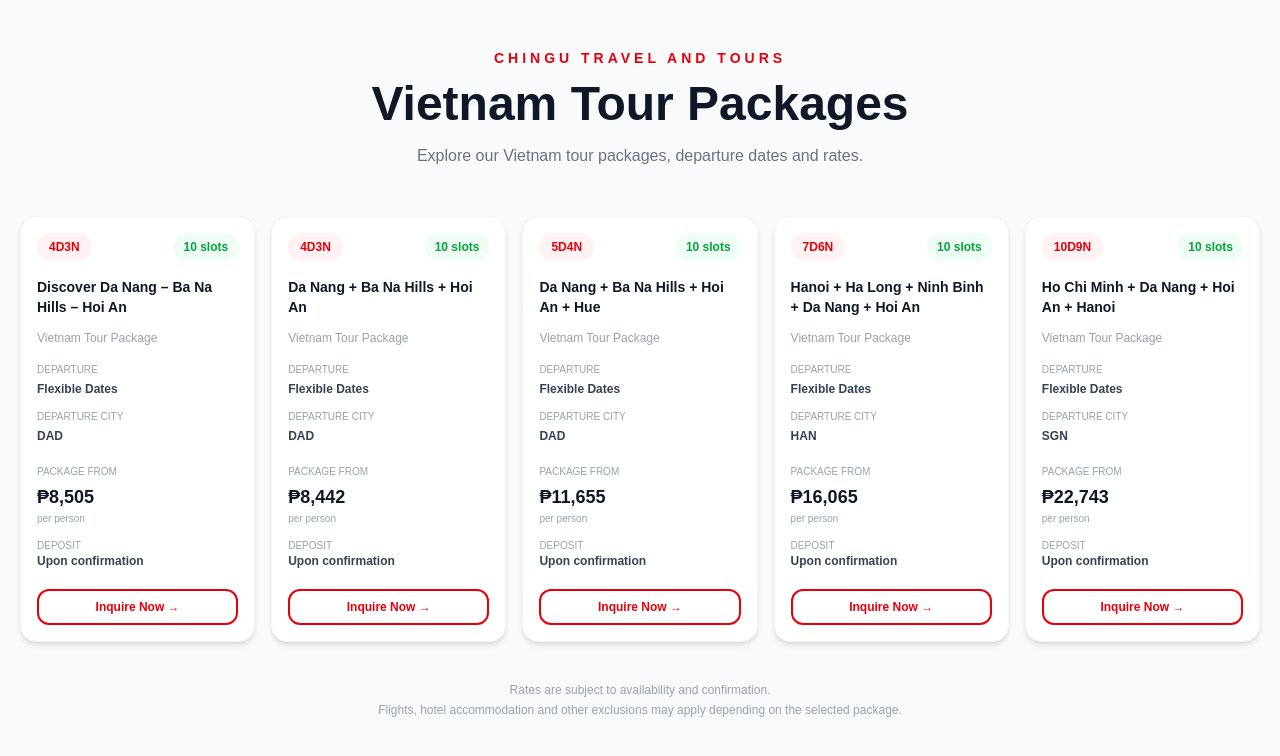
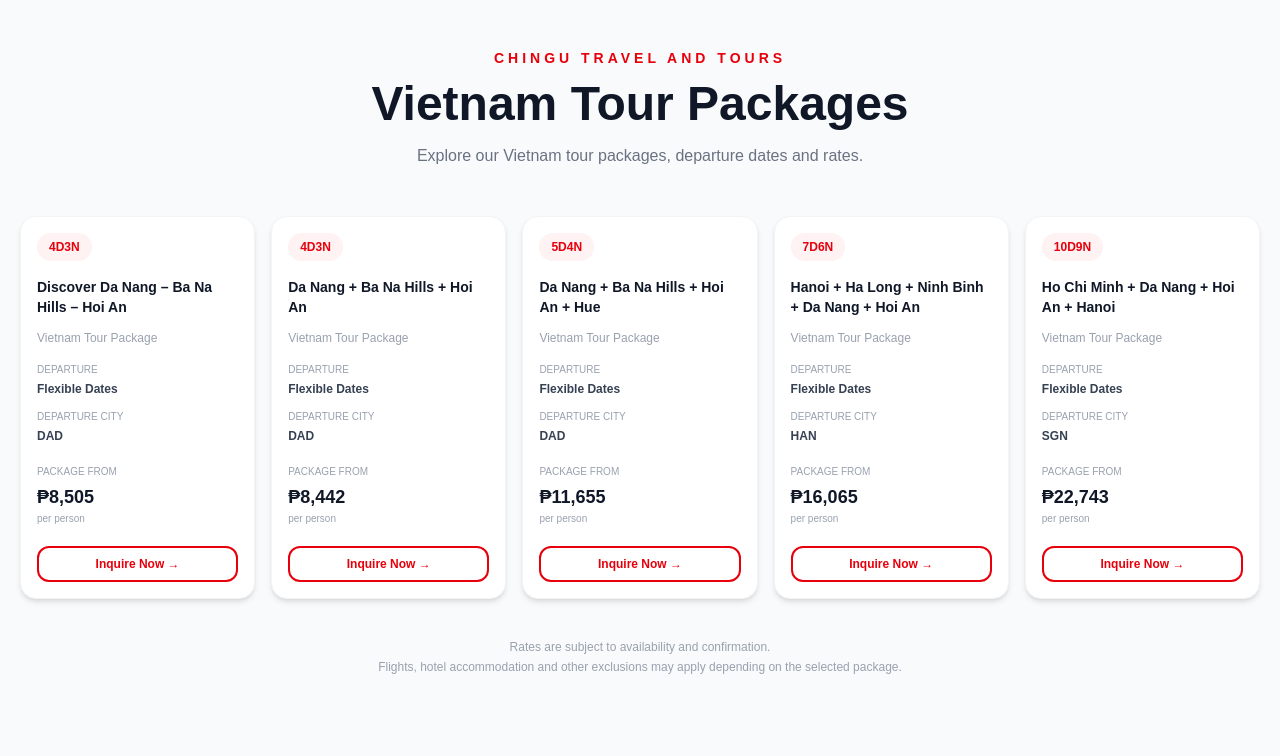
Before and after one commit to chingutravelandtours/chingu-website, a Next.js app: page /vietnam-tours in a window 1280 px wide. Shown: the top 756 px of the page. Built offline with nearby package versions, Linux system fonts and the light colour scheme.

Commit message:
Update page.tsx

```diff
--- a/app/vietnam-tours/page.tsx
+++ b/app/vietnam-tours/page.tsx
@@ -9,8 +9,6 @@ type Package = {
   dates: string;
   city: string;
   price: number;
-  slots?: number;
-  deposit?: number;
 };
 
 const packages: Package[] = [
@@ -21,10 +19,7 @@ const packages: Package[] = [
     dates: "Flexible Dates",
     city: "DAD",
     price: 135 * USD_TO_PHP,
-    slots: 10,
-    deposit: 0,
   },
-
   {
     title: "Da Nang + Ba Na Hills + Hoi An",
     subtitle: "Vietnam Tour Package",
@@ -32,10 +27,7 @@ const packages: Package[] = [
     dates: "Flexible Dates",
     city: "DAD",
     price: 134 * USD_TO_PHP,
-    slots: 10,
-    deposit: 0,
   },
-
   {
     title: "Da Nang + Ba Na Hills + Hoi An + Hue",
     subtitle: "Vietnam Tour Package",
@@ -43,10 +35,7 @@ const packages: Package[] = [
     dates: "Flexible Dates",
     city: "DAD",
     price: 185 * USD_TO_PHP,
-    slots: 10,
-    deposit: 0,
   },
-
   {
     title: "Hanoi + Ha Long + Ninh Binh + Da Nang + Hoi An",
     subtitle: "Vietnam Tour Package",
@@ -54,10 +43,7 @@ const packages: Package[] = [
     dates: "Flexible Dates",
     city: "HAN",
     price: 255 * USD_TO_PHP,
-    slots: 10,
-    deposit: 0,
   },
-
   {
     title: "Ho Chi Minh + Da Nang + Hoi An + Hanoi",
     subtitle: "Vietnam Tour Package",
@@ -65,8 +51,6 @@ const packages: Package[] = [
     dates: "Flexible Dates",
     city: "SGN",
     price: 361 * USD_TO_PHP,
-    slots: 10,
-    deposit: 0,
   },
 ];
 
@@ -105,305 +89,100 @@ Thank you!`
 
   return (
     <main className="min-h-screen bg-gray-50 py-12 px-5">
-
       <div className="max-w-[1600px] mx-auto">
 
-        {/* HEADER */}
-
         <div className="text-center mb-12">
-
-          <p className="
-            text-red-600
-            font-semibold
-            uppercase
-            tracking-[4px]
-            text-sm
-          ">
+          <p className="text-red-600 font-semibold uppercase tracking-[4px] text-sm">
             CHINGU Travel and Tours
           </p>
 
-          <h1 className="
-            mt-3
-            text-4xl
-            md:text-5xl
-            font-bold
-            text-gray-900
-          ">
+          <h1 className="mt-3 text-4xl md:text-5xl font-bold text-gray-900">
             Vietnam Tour Packages
           </h1>
 
-          <p className="
-            mt-4
-            text-gray-500
-          ">
+          <p className="mt-4 text-gray-500">
             Explore our Vietnam tour packages, departure dates and rates.
           </p>
-
         </div>
 
-
-        {/* PACKAGE GRID */}
-
-        <div className="
-          grid
-          grid-cols-1
-          sm:grid-cols-2
-          md:grid-cols-3
-          lg:grid-cols-5
-          gap-4
-        ">
+        <div className="grid grid-cols-1 sm:grid-cols-2 md:grid-cols-3 lg:grid-cols-5 gap-4">
 
           {packages.map((pkg, index) => (
-
             <div
-              key={`${pkg.title}-${pkg.dates}-${index}`}
-              className="
-                bg-white
-                rounded-2xl
-                border
-                border-gray-100
-                shadow-md
-                p-4
-                hover:shadow-xl
-                hover:-translate-y-1
-                transition-all
-                duration-300
-                flex
-                flex-col
-              "
+              key={`${pkg.title}-${index}`}
+              className="bg-white rounded-2xl border border-gray-100 shadow-md p-4 hover:shadow-xl hover:-translate-y-1 transition-all duration-300 flex flex-col"
             >
 
-              {/* DURATION + STATUS */}
+              <span className="w-fit text-xs font-bold px-3 py-1.5 rounded-full bg-red-50 text-red-600">
+                {pkg.duration}
+              </span>
 
-              <div className="
-                flex
-                justify-between
-                items-center
-                gap-2
-              ">
-
-                <span className="
-                  text-xs
-                  font-bold
-                  px-3
-                  py-1.5
-                  rounded-full
-                  bg-red-50
-                  text-red-600
-                ">
-                  {pkg.duration}
-                </span>
-
-                <span className={`
-                  text-xs
-                  font-semibold
-                  px-2.5
-                  py-1.5
-                  rounded-full
-                  ${
-                    pkg.slots && pkg.slots > 0
-                      ? "bg-green-50 text-green-600"
-                      : "bg-gray-100 text-gray-500"
-                  }
-                `}>
-                  {
-                    pkg.slots && pkg.slots > 0
-                      ? `${pkg.slots} slots`
-                      : "Available"
-                  }
-                </span>
-
-              </div>
-
-
-              {/* TITLE */}
-
-              <h2 className="
-                mt-4
-                text-sm
-                font-bold
-                text-gray-900
-                min-h-[45px]
-              ">
+              <h2 className="mt-4 text-sm font-bold text-gray-900 min-h-[45px]">
                 {pkg.title}
               </h2>
 
-
-              {/* TYPE */}
-
-              <p className="
-                mt-2
-                text-xs
-                text-gray-400
-              ">
+              <p className="mt-2 text-xs text-gray-400">
                 {pkg.subtitle}
               </p>
 
-
-              {/* DATE */}
-
               <div className="mt-4">
-
-                <p className="
-                  text-[10px]
-                  uppercase
-                  text-gray-400
-                ">
+                <p className="text-[10px] uppercase text-gray-400">
                   Departure
                 </p>
 
-                <p className="
-                  mt-1
-                  text-xs
-                  font-semibold
-                  text-gray-700
-                ">
+                <p className="mt-1 text-xs font-semibold text-gray-700">
                   {pkg.dates}
                 </p>
-
               </div>
 
-
-              {/* CITY */}
-
               <div className="mt-3">
-
-                <p className="
-                  text-[10px]
-                  uppercase
-                  text-gray-400
-                ">
+                <p className="text-[10px] uppercase text-gray-400">
                   Departure City
                 </p>
 
-                <p className="
-                  mt-1
-                  text-xs
-                  font-semibold
-                  text-gray-700
-                ">
+                <p className="mt-1 text-xs font-semibold text-gray-700">
                   {pkg.city}
                 </p>
-
               </div>
 
-
-              {/* PRICE */}
-
               <div className="mt-auto pt-5">
-
-                <p className="
-                  text-[10px]
-                  uppercase
-                  text-gray-400
-                ">
+                <p className="text-[10px] uppercase text-gray-400">
                   Package From
                 </p>
 
-                <p className="
-                  mt-1
-                  text-lg
-                  font-bold
-                  text-gray-900
-                ">
+                <p className="mt-1 text-lg font-bold text-gray-900">
                   {peso(pkg.price)}
                 </p>
 
-                <p className="
-                  text-[10px]
-                  text-gray-400
-                ">
+                <p className="text-[10px] text-gray-400">
                   per person
                 </p>
-
               </div>
-
-
-              {/* DEPOSIT */}
-
-              <div className="mt-3">
-
-                <p className="
-                  text-[10px]
-                  uppercase
-                  text-gray-400
-                ">
-                  Deposit
-                </p>
-
-                <p className="
-                  text-xs
-                  font-bold
-                  text-gray-700
-                ">
-                  {
-                    pkg.deposit && pkg.deposit > 0
-                      ? peso(pkg.deposit)
-                      : "Upon confirmation"
-                  }
-                </p>
-
-              </div>
-
-
-              {/* BUTTON */}
 
               <button
                 onClick={() => handleInquiry(pkg)}
-                className="
-                  mt-5
-                  w-full
-                  py-2
-                  rounded-xl
-                  text-xs
-                  font-semibold
-                  border-2
-                  border-red-600
-                  text-red-600
-                  hover:bg-red-600
-                  hover:text-white
-                  transition
-                "
+                className="mt-5 w-full py-2 rounded-xl text-xs font-semibold border-2 border-red-600 text-red-600 hover:bg-red-600 hover:text-white transition"
               >
                 Inquire Now →
               </button>
 
-
             </div>
-
           ))}
 
         </div>
 
-
-        {/* FOOTER NOTE */}
-
-        <div className="
-          mt-10
-          text-center
-        ">
-
-          <p className="
-            text-xs
-            text-gray-400
-          ">
+        <div className="mt-10 text-center">
+          <p className="text-xs text-gray-400">
             Rates are subject to availability and confirmation.
           </p>
 
-          <p className="
-            mt-1
-            text-xs
-            text-gray-400
-          ">
+          <p className="mt-1 text-xs text-gray-400">
             Flights, hotel accommodation and other exclusions may apply
             depending on the selected package.
           </p>
-
         </div>
 
-
       </div>
-
     </main>
   );
 }
```
